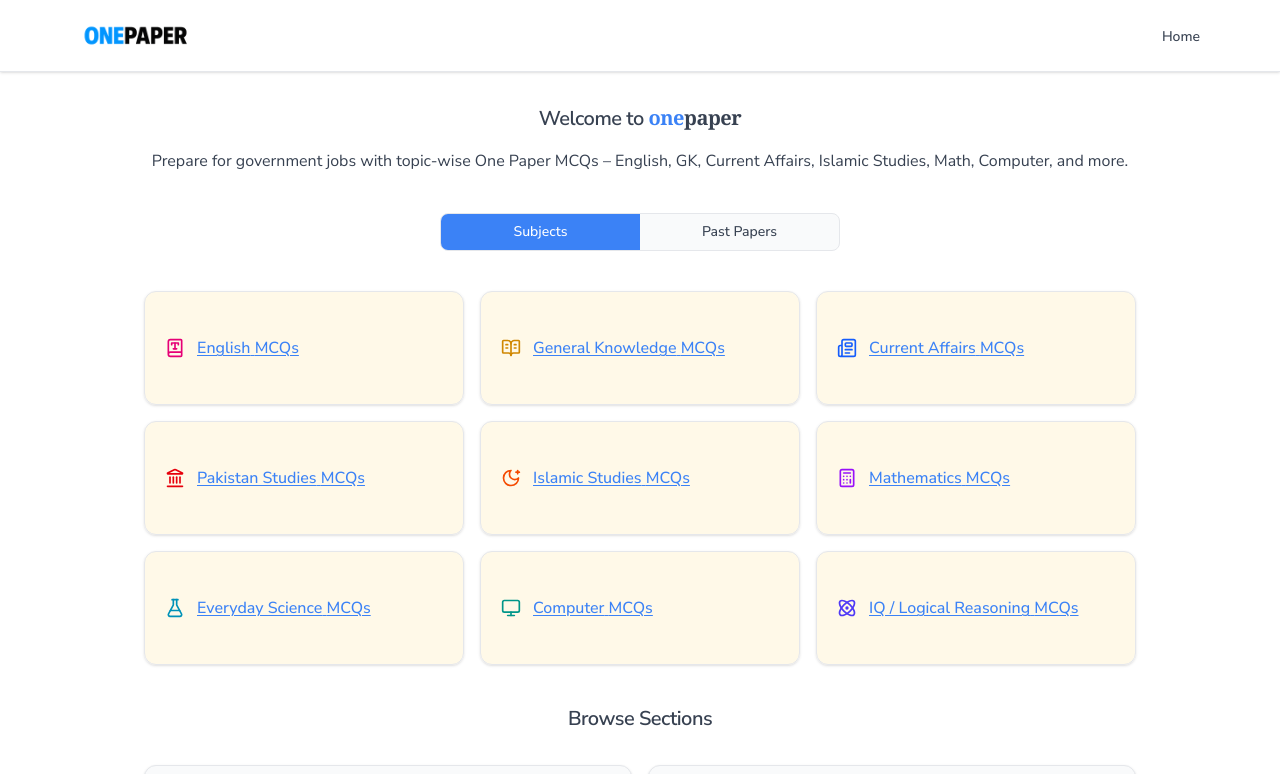
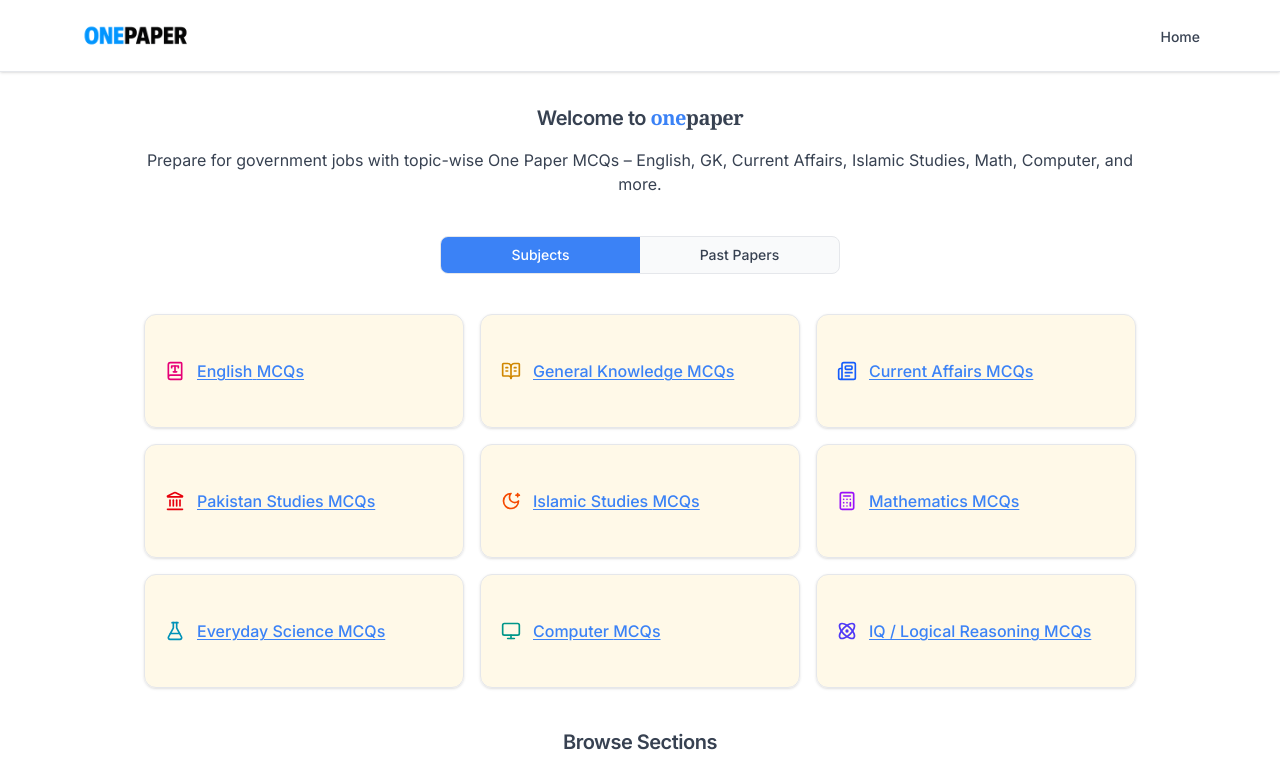
Before and after one commit to waqarkhan424/mcqs-app, a Next.js app: page / in a window 1280 px wide. Shown: the top 774 px of the page. Built offline with nearby package versions, Linux system fonts and the light colour scheme.

Commit message:
new commit

```diff
--- a/app/layout.tsx
+++ b/app/layout.tsx
@@ -1,5 +1,5 @@
 import type { Metadata } from "next";
-import { Nunito_Sans } from "next/font/google";
+import { Inter } from "next/font/google";
 import SiteHeader from "./components/site-header";
 import SiteFooter from "./components/site-footer";
 import BackButtonWrapper from "./components/back-button-wrapper";
@@ -7,13 +7,12 @@ import "./globals.css";
 
 
 
-
-const nunitoSans = Nunito_Sans({
+const inter = Inter({
   subsets: ["latin"],
   display: "swap",
   preload: true,
   variable: "--font-sans",
-  fallback: ["Nunito Sans", "ui-sans-serif"],
+  fallback: ["Inter", "ui-sans-serif"],
 });
 
 
@@ -71,7 +70,7 @@ export default function RootLayout({
   children: React.ReactNode;
 }>) {
   return (
-    <html lang="en" className={nunitoSans.className}>
+    <html lang="en" className={inter.className}>
 
 
       <head>
--- a/tailwind.config.js
+++ b/tailwind.config.js
@@ -7,6 +7,9 @@ module.exports = {
   ],
   theme: {
     extend: {
+      fontFamily: {
+        sans: ["var(--font-sans)", "sans-serif"],
+      },
       colors: {
         border: "var(--border)",
         ring: "var(--ring)",
```
